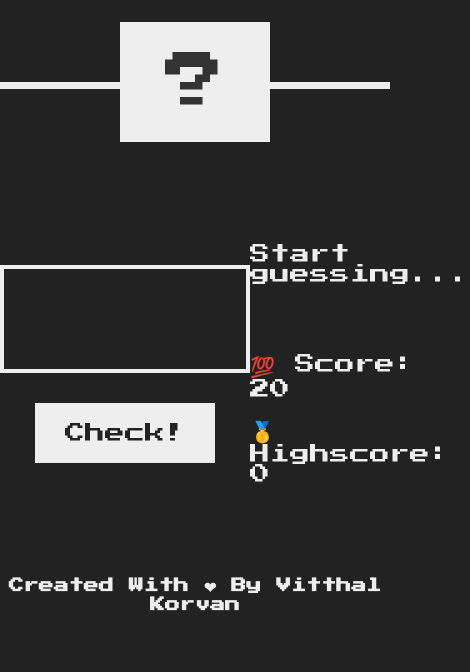
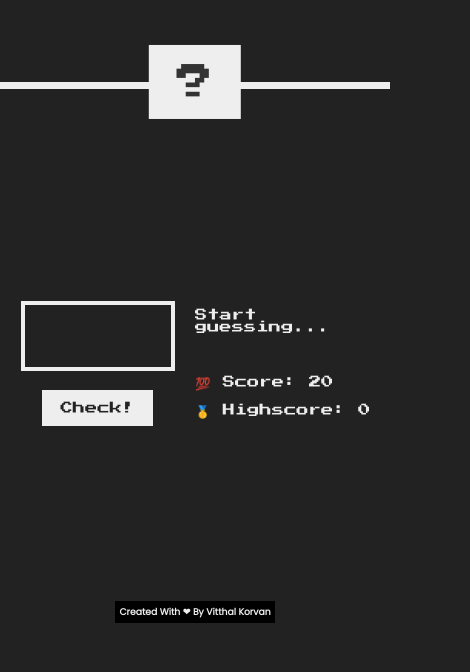
Before and after one commit to vitthal-korvan/JavaScript-Projects, a plain HTML site: page Guess My Number/index.html in a window 390 px wide. Shown: the part 206-878 px from the top of the page, 470 px wide, since content can reach past the window. Drawn offline with Linux system fonts and the light colour scheme.

Commit message:
Mobile Responsive Updated!

```diff
--- a/Guess My Number/style.css
+++ b/Guess My Number/style.css
@@ -1,4 +1,6 @@
 @import url('https://fonts.googleapis.com/css?family=Press+Start+2P&display=swap');
+
+@import url('https://fonts.googleapis.com/css2?family=Poppins&display=swap');
 
 * {
   margin: 0;
@@ -119,11 +121,28 @@ h1 {
   margin-bottom: 2rem;
 }
 
-footer{
+footer {
+  font-family: "Poppins", sans-serif;
   position: relative;
   bottom: 6rem;
-  text-align: center;
+  display: flex;
+  align-items: center;
+  justify-content: center;
+
 }
-h2{
+h2 {
+  width: fit-content;
+  padding: 1vw;
+  background-color: #000;
   font-size: 1.5rem;
 }
+
+@media (max-width: 480px) {
+  html {
+    font-size: 38.5%;
+  }
+
+
+
+
+}
```
